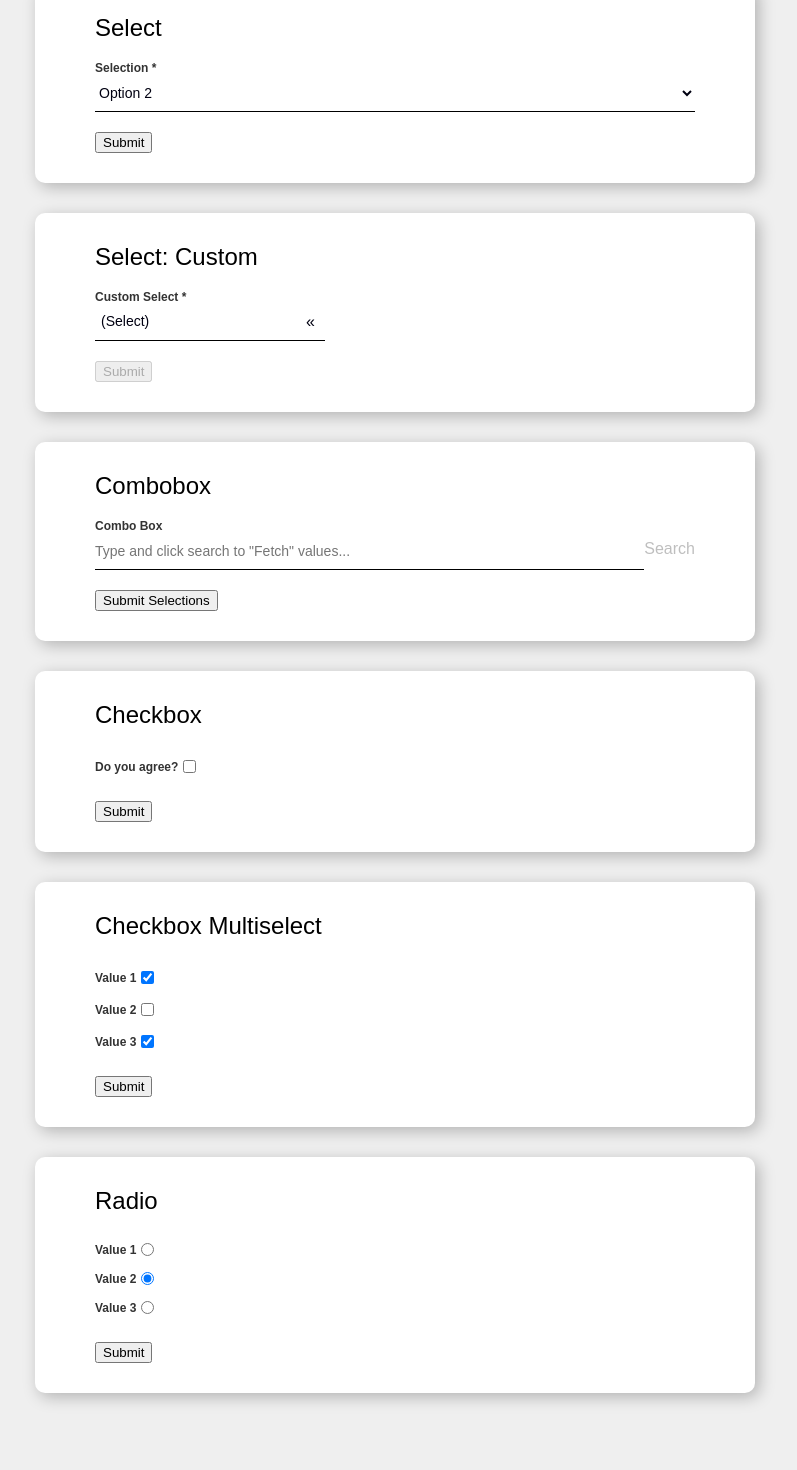
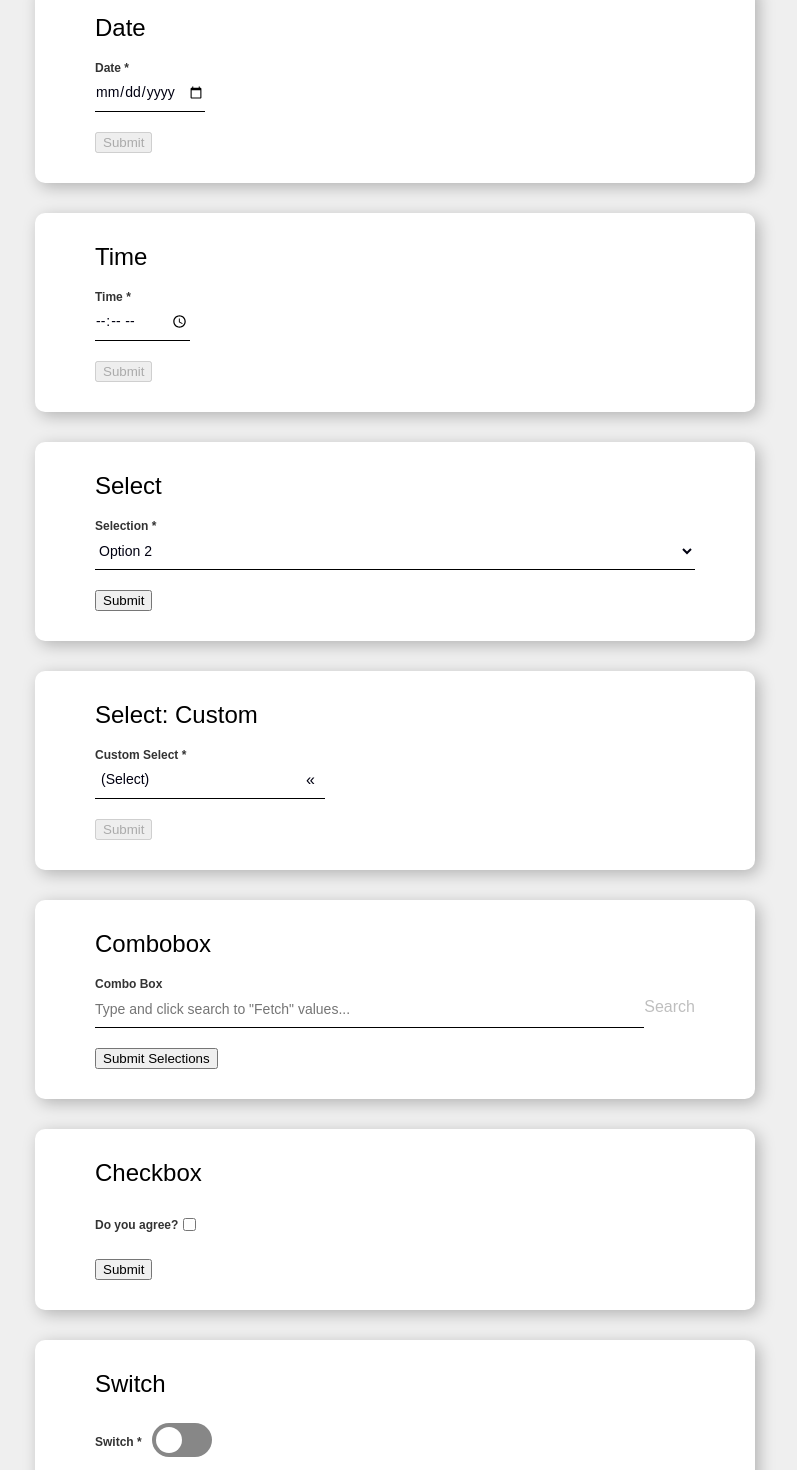
Before and after one commit to elirichey/next-forms, a Next.js app: page / in a window 1280 px wide. Shown: the part 1280-2750 px from the top of the page, without its empty margins (245-1042 px from the left). Before the commit the page ends 2718 px from the top, so only its background shows below. Built offline with nearby package versions, Linux system fonts and the light colour scheme.

Commit message:
added date, time, and switch

```diff
--- /dev/null
+++ b/components/Inputs/Date.js
@@ -0,0 +1,61 @@
+import { Form, Field } from "react-final-form";
+import { required } from "../../utils/validation";
+import Label from "../Label";
+
+export function DateForm(props) {
+  const onSubmit = async (values) => console.log("Submit Text:::", values.text);
+
+  return (
+    <Form
+      onSubmit={onSubmit}
+      initialValues={{ text: "" }}
+      render={({ handleSubmit, form, submitting, pristine, values }) => (
+        <form onSubmit={handleSubmit}>
+          <Date
+            name="text"
+            label="Date *"
+            initialValue="initialValue"
+            placeholder="Placeholder"
+            validate={required}
+            required={true}
+          />
+
+          <div className="submit-container">
+            <button
+              className="submit-btn"
+              type="submit"
+              disabled={submitting || pristine}
+            >
+              Submit
+            </button>
+          </div>
+        </form>
+      )}
+    />
+  );
+}
+
+export default function Date(props) {
+  const { name, label, validate, required, placeholder, initialValue } = props;
+
+  return (
+    <Field name={name} initialValue={initialValue} validate={validate}>
+      {({ input, meta }) => (
+        <div className="input-field date">
+          <Label
+            name={name}
+            label={label}
+            hasError={meta.error && meta.touched}
+          />
+          <input
+            {...input}
+            type="date"
+            placeholder={placeholder}
+            className="text-input"
+            required={required}
+          />
+        </div>
+      )}
+    </Field>
+  );
+}
--- /dev/null
+++ b/components/Inputs/Switch.js
@@ -0,0 +1,46 @@
+import { Form, Field } from "react-final-form";
+import Label from "../Label";
+
+export function SwitchForm(props) {
+  const onSubmit = async (values) =>
+    console.log("Submit Switch:::", values.switch);
+
+  return (
+    <Form
+      onSubmit={onSubmit}
+      render={({ handleSubmit, form, submitting, pristine, values }) => (
+        <form onSubmit={handleSubmit}>
+          <Switch name="switch" label="Switch *" active={false} />
+
+          <div className="submit-container">
+            <button
+              className="submit-btn"
+              type="submit"
+              disabled={submitting || pristine}
+            >
+              Submit
+            </button>
+          </div>
+        </form>
+      )}
+    />
+  );
+}
+
+export default function Switch(props) {
+  const { name, label, active } = props;
+
+  return (
+    <Field name={name} type="checkbox" initialValue={active}>
+      {({ input, meta }) => (
+        <div className="checkbox-field flex column pt-15">
+          <Label label={label} hasError={meta.error && meta.touched} />
+          <label className="switch">
+            <input {...input} type="checkbox" className="checkbox" />
+            <span className="switch-slider round" />
+          </label>
+        </div>
+      )}
+    </Field>
+  );
+}
--- /dev/null
+++ b/components/Inputs/Time.js
@@ -0,0 +1,61 @@
+import { Form, Field } from "react-final-form";
+import { required } from "../../utils/validation";
+import Label from "../Label";
+
+export function TimeForm(props) {
+  const onSubmit = async (values) => console.log("Submit Text:::", values.text);
+
+  return (
+    <Form
+      onSubmit={onSubmit}
+      initialValues={{ text: "" }}
+      render={({ handleSubmit, form, submitting, pristine, values }) => (
+        <form onSubmit={handleSubmit}>
+          <Time
+            name="text"
+            label="Time *"
+            initialValue="initialValue"
+            placeholder="Placeholder"
+            validate={required}
+            required={true}
+          />
+
+          <div className="submit-container">
+            <button
+              className="submit-btn"
+              type="submit"
+              disabled={submitting || pristine}
+            >
+              Submit
+            </button>
+          </div>
+        </form>
+      )}
+    />
+  );
+}
+
+export default function Time(props) {
+  const { name, label, validate, required, placeholder, initialValue } = props;
+
+  return (
+    <Field name={name} initialValue={initialValue} validate={validate}>
+      {({ input, meta }) => (
+        <div className="input-field time">
+          <Label
+            name={name}
+            label={label}
+            hasError={meta.error && meta.touched}
+          />
+          <input
+            {...input}
+            type="time"
+            placeholder={placeholder}
+            className="text-input"
+            required={required}
+          />
+        </div>
+      )}
+    </Field>
+  );
+}
--- a/pages/index.js
+++ b/pages/index.js
@@ -10,6 +10,9 @@ import { CheckboxForm } from "../components/Inputs/Checkbox";
 import { CheckboxMultiSelectForm } from "../components/Inputs/CheckboxMultiSelect";
 import { RadiosForm } from "../components/Inputs/Radios";
 import { ComboboxForm } from "../components/Inputs/Combobox";
+import { DateForm } from "../components/Inputs/Date";
+import { TimeForm } from "../components/Inputs/Time";
+import { SwitchForm } from "../components/Inputs/Switch";
 
 export default function Home() {
   return (
@@ -45,6 +48,16 @@ export default function Home() {
         </div>
 
         <div className="form-wrapper">
+          <span className="form-title">Date</span>
+          <DateForm />
+        </div>
+
+        <div className="form-wrapper">
+          <span className="form-title">Time</span>
+          <TimeForm />
+        </div>
+
+        <div className="form-wrapper">
           <span className="form-title">Select</span>
           <SelectForm />
         </div>
@@ -65,6 +78,11 @@ export default function Home() {
         </div>
 
         <div className="form-wrapper">
+          <span className="form-title">Switch</span>
+          <SwitchForm />
+        </div>
+
+        <div className="form-wrapper">
           <span className="form-title">Checkbox Multiselect</span>
           <CheckboxMultiSelectForm />
         </div>
--- a/styles/Fields.sass
+++ b/styles/Fields.sass
@@ -25,11 +25,15 @@ input, textarea, select
   position: relative
   &.relative-index
     z-index: 2
+  &.date
+    max-width: 110px
+    input
+      padding-right: 0
+  &.time
+    max-width: 95px
+    input
+      padding-right: 0
 
-// Input
-.text-input-field
-  width: 100%
-  margin-top: 10px
 .text-input
   display: block
   width: 100%
@@ -231,3 +235,47 @@ input, textarea, select
 .submit-btn
   &.disabled
     opacity: 0.25
+
+// Switch
+.switch
+  position: relative
+  display: inline-block
+  width: 60px !important
+  height: 34px
+  margin-left: 10px
+  & input
+    opacity: 0
+    width: 0
+    height: 0
+.switch-slider
+  position: absolute
+  cursor: pointer
+  top: 0
+  left: 0
+  right: 0
+  bottom: 0
+  background-color: #878787
+  -webkit-transition: .4s
+  transition: .4s
+  &:before
+    position: absolute
+    content: ""
+    height: 26px
+    width: 26px // 13px
+    left: 4px
+    bottom: 4px
+    background-color: white
+    -webkit-transition: .4s
+    transition: .4s
+  input:checked + &
+    background-color: #00CC00
+  input:focus + &
+    box-shadow: 0 0 1px #00CC00
+  input:checked + &:before
+    -webkit-transform: translateX(26px) // 13px
+    -ms-transform: translateX(26px) // 13px
+    transform: translateX(26px) // 13px
+  &.round
+    border-radius: 34px
+  &.round:before
+    border-radius: 50%
```
